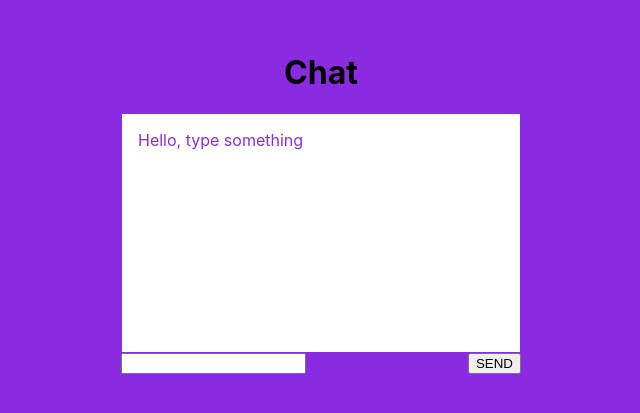
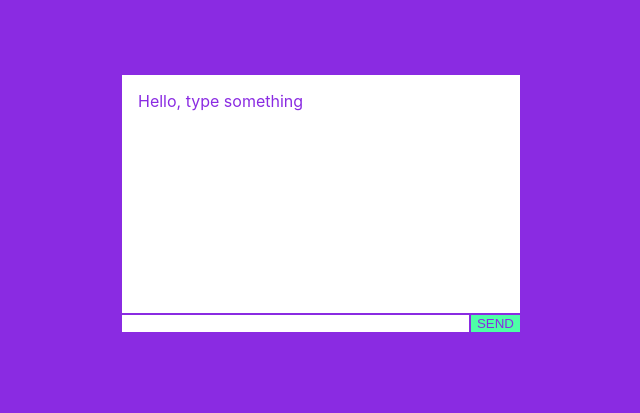
Before and after one commit to nathaliaitaliano/tna-fe, a Next.js app: page / in a window 1280 px wide. Shown: the part 197-610 px from the top of the page, without its empty margins (319-959 px from the left). Built offline with nearby package versions, Linux system fonts and the light colour scheme.

Commit message:
class name change to better represent the code

```diff
--- a/pages/index.js
+++ b/pages/index.js
@@ -31,14 +31,13 @@ export default function Chat() {
       </Head>
 
       <main className={styles.main}>
-        <h1>Chat</h1>
         <div className={styles.display}>
           {messageHistory}
           <div ref={chatBottom}></div>
         </div>
         <div className={styles.submitMessage}>
-          <input id="inputMessage" type="text" autocomplete="off" value={currentMessage} className={styles.message} onKeyPress={handleKeyPress} onChange={e => setCurrentMessage(e.target.value)}></input>
-          <button id="btnSendMessage" className={styles.button} onClick={updateHistory}>SEND</button>
+          <input className={styles.inputMessage} type="text" autocomplete="off" value={currentMessage} onKeyPress={handleKeyPress} onChange={e => setCurrentMessage(e.target.value)}></input>
+          <button className={styles.btnSendMessage} onClick={updateHistory}>SEND</button>
         </div>
       </main>
 
```
